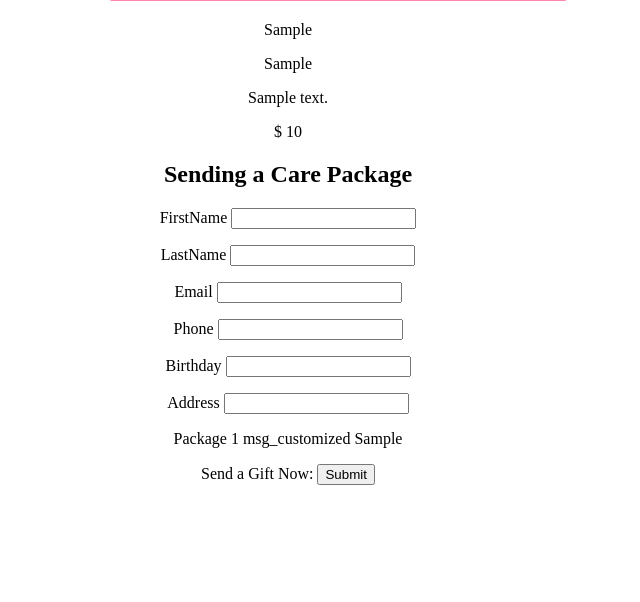
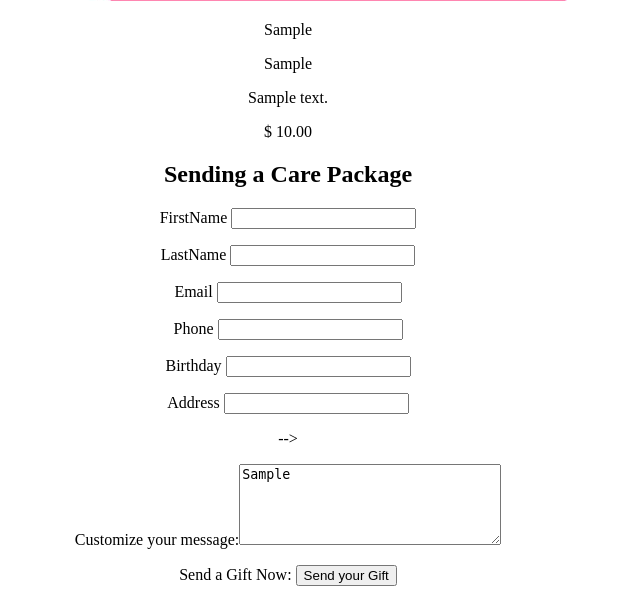
Before and after one commit to SandyC1000/iCareMagicBox, a Flask app: page /package/1 in a window 1280 px wide. Shown: the part 654-1256 px from the top of the page, without its empty margins (352-992 px from the left). Before the commit the page ends 1139 px from the top, so only its background shows below. Run offline with Flask 2, Linux system fonts and the light colour scheme; tables that the repository leaves empty hold one stand-in row (values such as "Sample post").

Commit message:
added text box to customized message

```diff
--- a/crud.py
+++ b/crud.py
@@ -85,7 +85,7 @@ def create_sentpackage(msg_customized, user_id, package_id, recipient_id):
             recipient_id = recipient_id
             )
     print(f"=>=> Sentpackage details: {sentpackage}")
-    print(f"oreder date   Shipping date")
+    print(f"order date   Shipping date")
     db.session.add(sentpackage)
     db.session.commit()
     return sentpackage
--- a/model.py
+++ b/model.py
@@ -106,6 +106,8 @@ class Sentpackage(db.Model):
                         primary_key = True, )
     msg_customized = db.Column(db.Text,
                         nullable = False,)
+    # sent_price = db.Column(db.Integer,
+    #                     nullable = False,)
     user_id = db.Column(db.Integer, db.ForeignKey('users.user_id'),
                          nullable=False,)
     package_id = db.Column(db.Integer, db.ForeignKey('packages.package_id'),
--- a/seed_database.py
+++ b/seed_database.py
@@ -89,9 +89,10 @@ for package in package_data:
 #     sentpackage_id, msg_customized, user_id, recipient_id, package_id  = (
 #         sentpackage["sentpackage_id"],
 #         sentpackage["msg_customized"],
+#         sentpackage["sent_price"],
 #         sentpackage["user_id"],
 #         sentpackage["recipient_id"],
 #         sentpackage["package_id"],)
 
-#     db_sentpackages = crud.create_sentpackage(sentpackage_id, msg_customized, user_id, recipient_id, package_id)
+#     db_sentpackages = crud.create_sentpackage(sentpackage_id, msg_customized, sent_price, user_id, recipient_id, package_id)
 #     recipients_in_db.append(db_sentpackages)
--- a/server.py
+++ b/server.py
@@ -100,7 +100,8 @@ def package_recipient():
     address = request.form.get("address")
     user_id = session['User.user_id']
     sentpackage_id = session['package_id']
-
+    session['n_msg_customized'] = request.form.get("msg_customized")
+    # print(f'////>>>/recipient : text box {msg_customized}')
     # print the recipients HERE!!
     print("==>>RECIPIENT confirm:\n",fname, lname, email, phone, birthday, address,user_id, sentpackage_id)
     print(f"type of fname == {type(fname)}")
@@ -112,19 +113,26 @@ def package_recipient():
 
 @app.route('/checkout/<int:recipient>')
 def checkout(recipient):
-    msg_customized = "blabla"
+
     user_id = session['User.user_id']
     user = crud.get_user_by_id(user_id)
+
     package_id = session['package_id']
     package = crud.get_package_detail(package_id)
+
+    msg_customized = session['n_msg_customized']
+    # msg_customized = package.msg_default
+    # msg_customized = request.form.get("msg_customized")
+    print(f'/checkoput = = =>>> text box {msg_customized}')
+    # sent_price = package.price
     # add session date time - record for shipping
-    print(f"==>>> ROUTE Checkout: {package.msg_default} {package.msg_default}")
+    print(f"==>>> ROUTE Checkout: {package.msg_default} ")
     recipient_id = recipient
     n_recipient = crud.get_recipient(recipient_id)
-    msg_customized = f'==>> *****  Dear {n_recipient.fname}, {package.msg_default} !! \n Best regards,  {user.fname}'
     print(f">>> === recipient Sent Package Transaction ===  {recipient_id}")
     sentpackage = crud.create_sentpackage(msg_customized, user_id, package_id, recipient_id)
     print(f">>> *** Created Sent Package Transaction ***  {sentpackage}")
+    msg_customized = f'==>> *****  Dear {n_recipient.fname}, {msg_customized} !! \n Best regards,  {user.fname}'
     flash(msg_customized)
     return redirect("/")
 
--- a/templates/package_detail.html
+++ b/templates/package_detail.html
@@ -14,7 +14,7 @@
             <p>{{ package.msg_default}}</p>
             <p>{{package.contents}}</p>
             <!-- <p>{{package.price}}</p> -->
-            <div class="price card-text"><p>$ {{package.price}}</p></div>
+            <div class="price card-text"><p>$ {{package.price}}.00</p></div>
         </div>
 
         <h2>Sending a Care Package</h2>
@@ -39,12 +39,18 @@
             </p>
             <!-- # create package_id to be included in form using Jinja
             # set value package = package.package_id -->
+            <!-- <p>
+                Package  {{package.package_id}}     <!--Jinja -->
+                <!-- sent_price {{package.price}}
+                msg_customized {{package.msg_default}} -->
+            </p> -->
             <p>
-                Package  {{package.package_id}}     <!--Jinja -->
-                msg_customized {{package.msg_default}}
+                Customize your message:<textarea id="msg_customized" name="msg_customized" spellcheck="true"
+                rows="5" cols="30"
+                minlength="10" maxlength="200">{{package.msg_default}}</textarea>
             </p>
             <p>
-            Send a Gift Now:  <input type="submit">
+            Send a Gift Now:  <input type="submit" value="Send your Gift">
             </p>
         </form>
 
```
